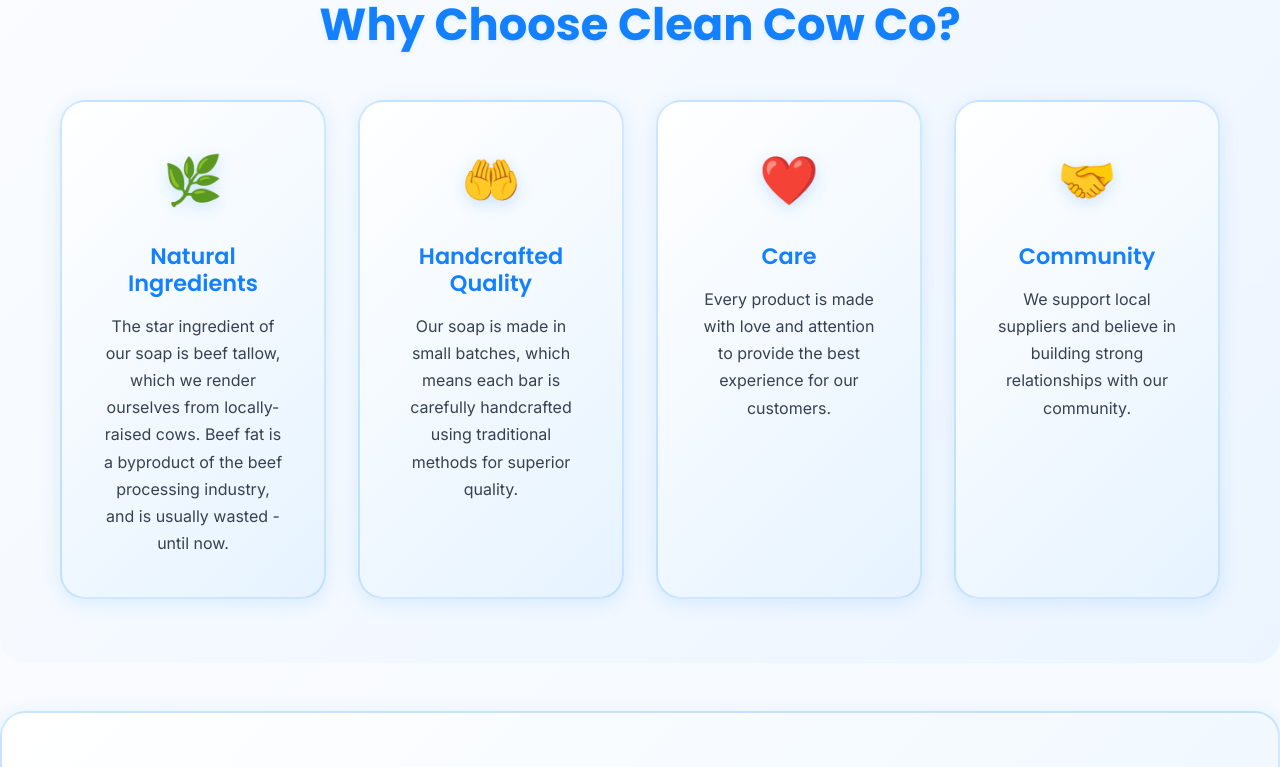
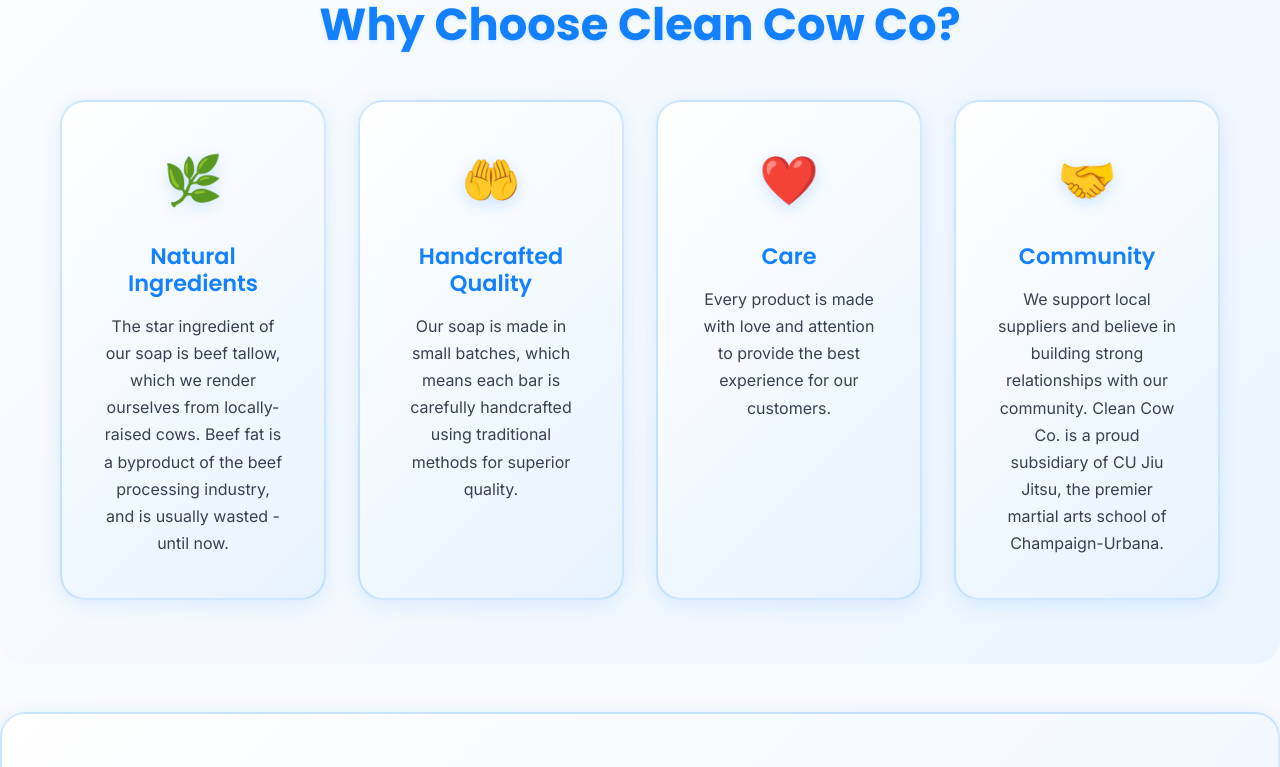
Before and after one commit to pessemaa/clean_cow_co, a Next.js app: page / in a window 1280 px wide. Shown: the part 739-1506 px from the top of the page. Built offline with nearby package versions, Linux system fonts and the light colour scheme; no server answers.

Commit message:
Update page.js

```diff
--- a/app/page.js
+++ b/app/page.js
@@ -22,7 +22,7 @@
     {
       icon: '🤝',
       title: 'Community',
-      desc: 'We support local suppliers and believe in building strong relationships with our community.'
+      desc: 'We support local suppliers and believe in building strong relationships with our community. Clean Cow Co. is a proud subsidiary of CU Jiu Jitsu, the premier martial arts school of Champaign-Urbana.'
     }
   ]
 
```
